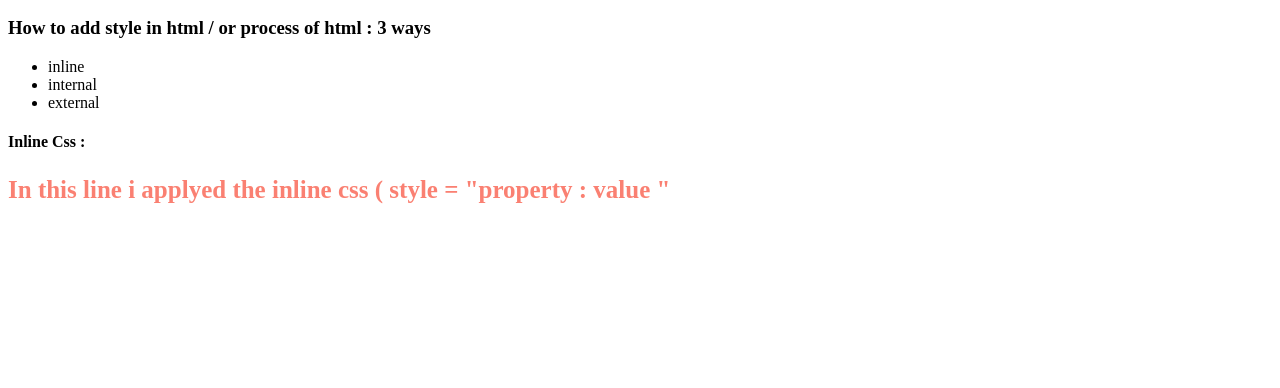
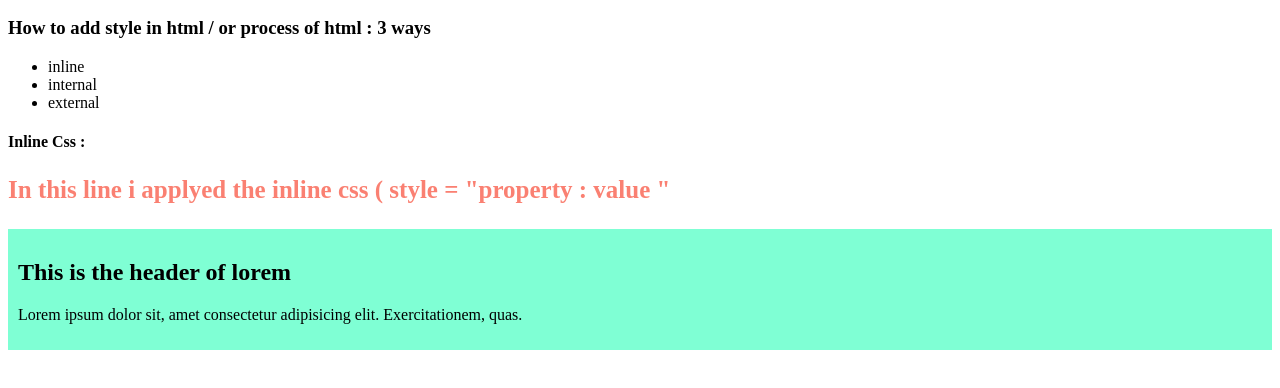
Before and after one commit to Mim-Hakkani/Css-basic-to-advanced-, a plain HTML site: page index.html in a window 1280 px wide. Shown: the part 110-498 px from the top of the page. Drawn offline with Linux system fonts and the light colour scheme.

Commit message:
apply the internal css

```diff
--- a/index.html
+++ b/index.html
@@ -6,6 +6,13 @@
     <meta name="viewport" content="width=device-width, initial-scale=1.0">
     <title>Css basic To Advanced</title>
     <link rel="stylesheet" href="style.css">
+    <style>
+        .internal-css{
+            background-color: aquamarine;
+            padding: 10px;
+
+        }
+    </style>
 </head>
 <body>
    <h1>Welcome To The Css World </h1>
@@ -18,6 +25,15 @@
    </ul>
 
     <h4>Inline Css :</h4>
-       <b><p style="color:salmon;font-size:25px">In this line i applyed the inline css ( style = "property : value "</p> </b>
+       <b><p style="color:salmon;font-size:25px">In this line i applyed the inline css ( style = "property : value "</p>
+    </b>
+
+    <section>
+        <div class="internal-css">
+            <h2>This is the header of lorem</h2>
+            <p>Lorem ipsum dolor sit, amet consectetur adipisicing elit. Exercitationem, quas.</p>
+
+        </div>
+    </section>
 </body>
 </html>
```
